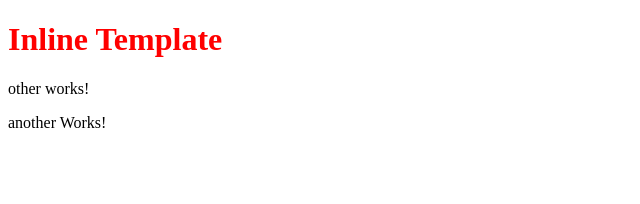
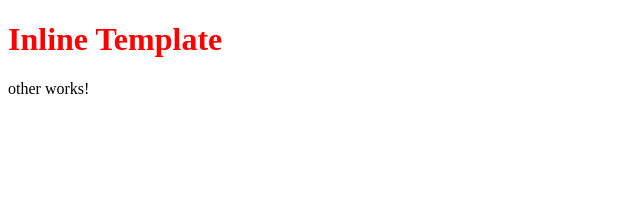
Before and after one commit to m-richard/first-angular-app, an Angular app: page / in a window 1280 px wide. Shown: the top 204 px of the page, without its empty margins (0-640 px from the left). Built offline with nearby package versions, Linux system fonts and the light colour scheme.

Commit message:
ng-content tag

```diff
--- a/src/app/other/another.component.ts
+++ b/src/app/other/another.component.ts
@@ -3,9 +3,9 @@ import { Component, OnInit } from '@angular/core';
 @Component({
   selector: 'fa-another',
   template: `
-    <p>
-      another Works!
-    </p>
+    <article>
+      <ng-content></ng-content>
+    </article>
   `,
   styleUrls: ['./another.component.css']
 })
```
